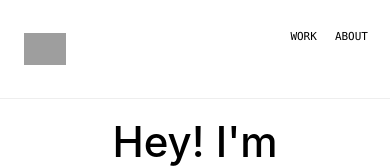
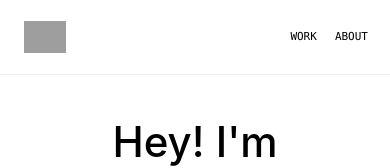
Before and after one commit to arnav-goel05/portfolio-website, a React (Vite) app: page / in a window 390 px wide. Shown: the top 168 px of the page. Built offline with nearby package versions, Linux system fonts and the light colour scheme; grey boxes are pictures that could not be loaded.

Commit message:
Refine compact navbar and transparent logo

```diff
--- a/src/styles/base.css
+++ b/src/styles/base.css
@@ -55,7 +55,7 @@ body:has(button:hover) .custom-cursor {
   display: flex;
   align-items: center;
   justify-content: space-between;
-  padding: 36px clamp(24px, 4.4vw, 68px);
+  padding: 22px clamp(24px, 4.4vw, 68px);
   background: rgba(255, 255, 255, 0.58);
   border-bottom: 1px solid rgba(20, 20, 20, 0.07);
   box-shadow: 0 1px 0 rgba(255, 255, 255, 0.5) inset;
--- a/src/styles/responsive.css
+++ b/src/styles/responsive.css
@@ -1,6 +1,6 @@
 @media (max-width: 940px) {
   .site-nav {
-    padding: 28px 24px;
+    padding: 16px 24px;
   }
 
   .portfolio-hero {
```
Also changed, not shown: 2 other files (tests, documents, lock files or other folders).
